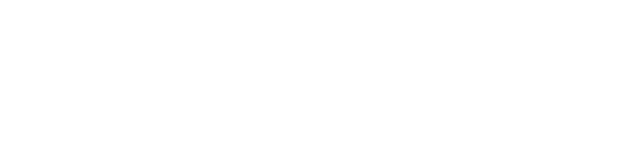
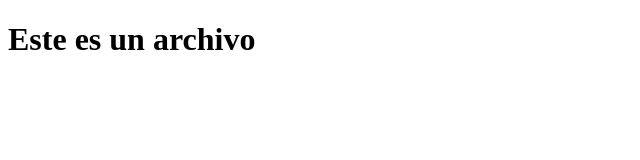
Before and after one commit to fegaitan/Git-Ejemplo, a plain HTML site: page index.html in a window 1280 px wide. Shown: the whole page, without its empty margins (0-640 px from the left). Drawn offline with Linux system fonts and the light colour scheme.

Commit message:
Mas cambios realizados

```diff
--- a/index.html
+++ b/index.html
@@ -7,6 +7,6 @@
     <title>Document</title>
 </head>
 <body>
-
+    <h1>Este es un archivo</h1>
 </body>
 </html>
```
